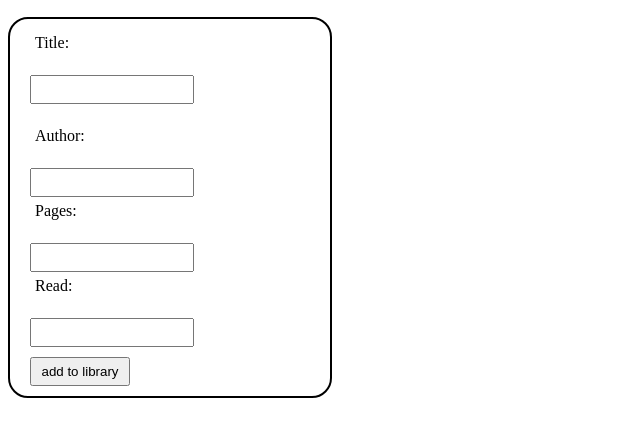
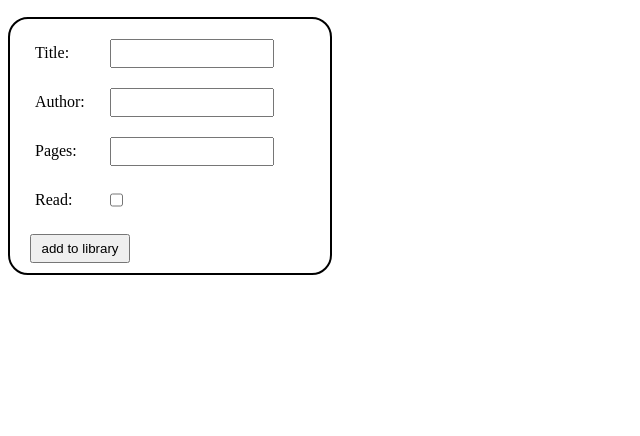
Before and after one commit to o0ops46/library, a plain HTML site: page index.html in a window 1280 px wide. Shown: the part 50-486 px from the top of the page, without its empty margins (0-640 px from the left). Drawn offline with Linux system fonts and the light colour scheme.

Commit message:
changed addBookToLibrary function

```diff
--- a/index.html
+++ b/index.html
@@ -11,14 +11,22 @@
   <body>
     <h2>Library</h2>
     <form action="#">
-      <label for="title">Title:</label><br />
-      <input type="text" id="title" name="title" /><br />
-      <label for="author">Author:</label><br />
-      <input type="text" id="author" name="author" />
-      <label for="pages">Pages:</label><br />
-      <input type="number" id="pages" name="pages" />
-      <label for="read">Read:</label><br />
-      <input type="text" id="read" name="read" />
+      <div class="form-input">
+        <label for="title">Title:</label>
+        <input type="text" id="title" name="title" />
+      </div>
+      <div class="form-input">
+        <label for="author">Author:</label>
+        <input type="text" id="author" name="author" />
+      </div>
+      <div class="form-input">
+        <label for="pages">Pages:</label>
+        <input type="number" id="pages" name="pages" />
+      </div class="form-input">
+      <div class="form-input">
+        <label for="read">Read:</label>
+        <input type="checkbox" id="read" name="read" />
+      </div>
       <button class="addBookBtn">add to library</button>
     </form>
     <div class="myLibrary"></div>
--- a/script.js
+++ b/script.js
@@ -16,10 +16,12 @@ function addBookToLibrary() {
     let title = document.querySelector('#title').value;
     let author = document.querySelector('#author').value;
     let pages = document.querySelector('#pages').value;
-    let read = document.querySelector('#read').value;
+    let read = '';
+    let readStatus = document.querySelector('#read');
+    readStatus ? (read = 'Yes') : (read = 'No');
+
     let result = new Book(title, author, pages, read);
     myLibrary.push(result);
-    console.log(myLibrary);
     display();
   });
 }
--- a/style.css
+++ b/style.css
@@ -15,6 +15,17 @@ button {
 input {
   width: 150px;
 }
+.form-input {
+  width: 100px;
+  display: flex;
+}
+.form-input label {
+  min-width: 50px;
+  margin: 10px;
+}
+.form-input input {
+  margin: 10px;
+}
 .addBookBtn {
   width: 100px;
   margin-top: 10px;
```
